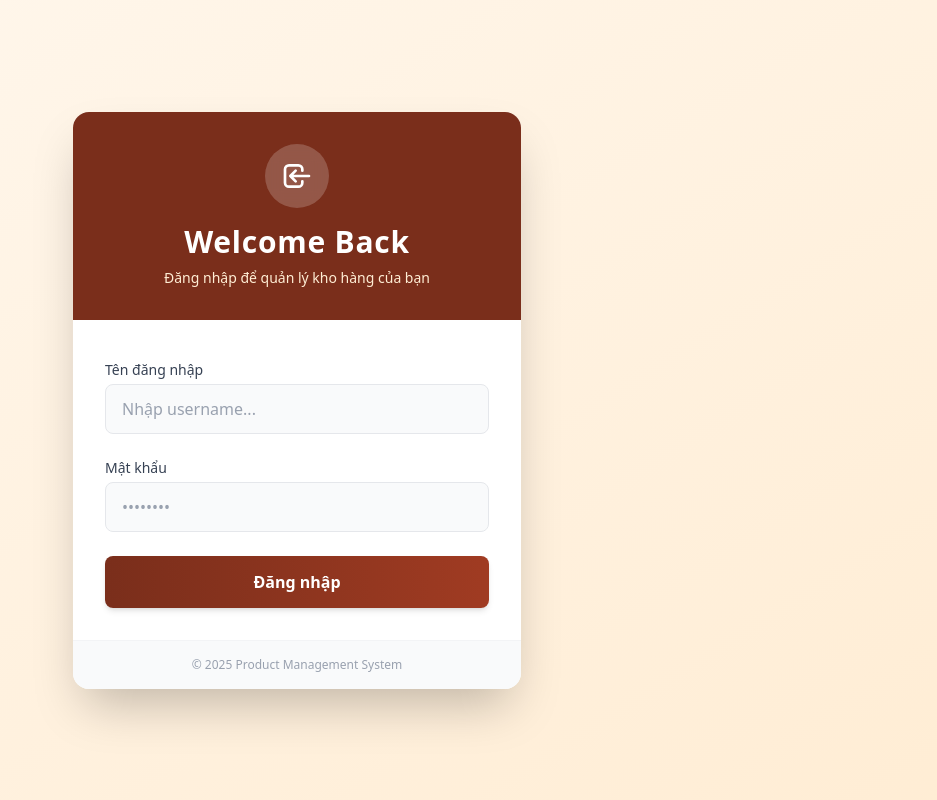
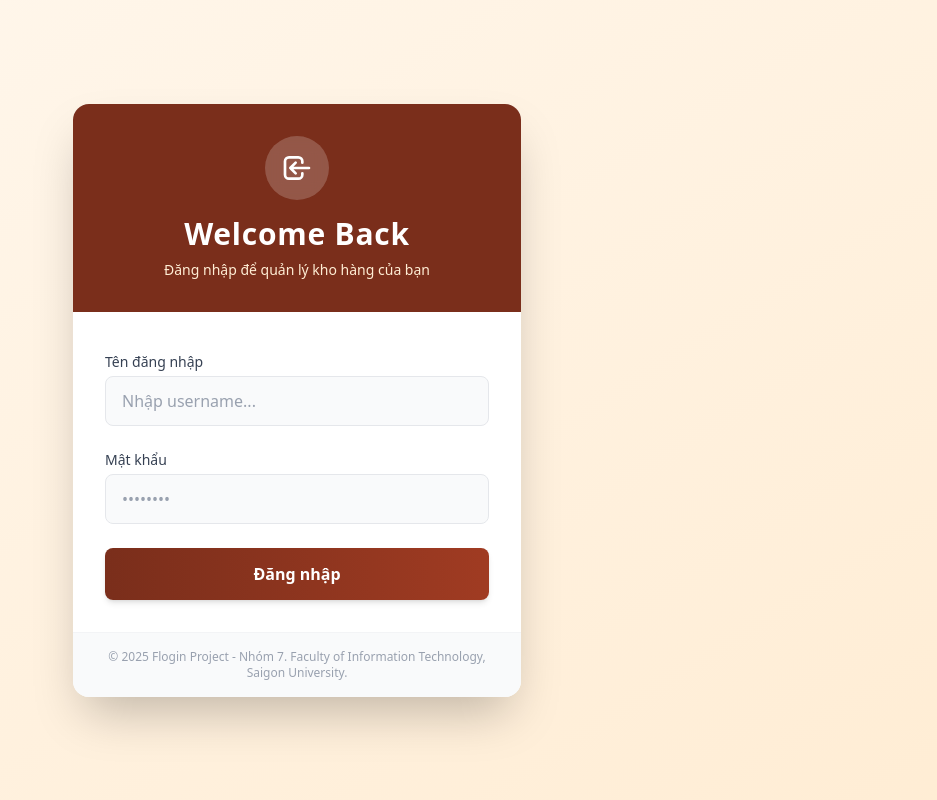
Before and after one commit to hoangpixel/FloginFE_BE_Nhom_7, a React app in the folder frontend/: page /login in a window 1280 px wide. Shown: the whole page, without its empty margins (343-1280 px from the left). Built offline with nearby package versions, Linux system fonts and the light colour scheme; the HTML template or start-up script is replaced by a standard one.

Commit message:
Update footer text in Login component

```diff
--- a/frontend/src/components/Login.jsx
+++ b/frontend/src/components/Login.jsx
@@ -121,7 +121,7 @@ export default function Login() {
 
         {/* Footer decoration */}
         <div className="bg-gray-50 p-4 text-center border-t border-gray-100">
-          <p className="text-xs text-gray-400">© 2025 Product Management System</p>
+          <p className="text-xs text-gray-400">© 2025 Flogin Project - Nhóm 7. Faculty of Information Technology, Saigon University.</p>
         </div>
       </div>
     </div>
```
